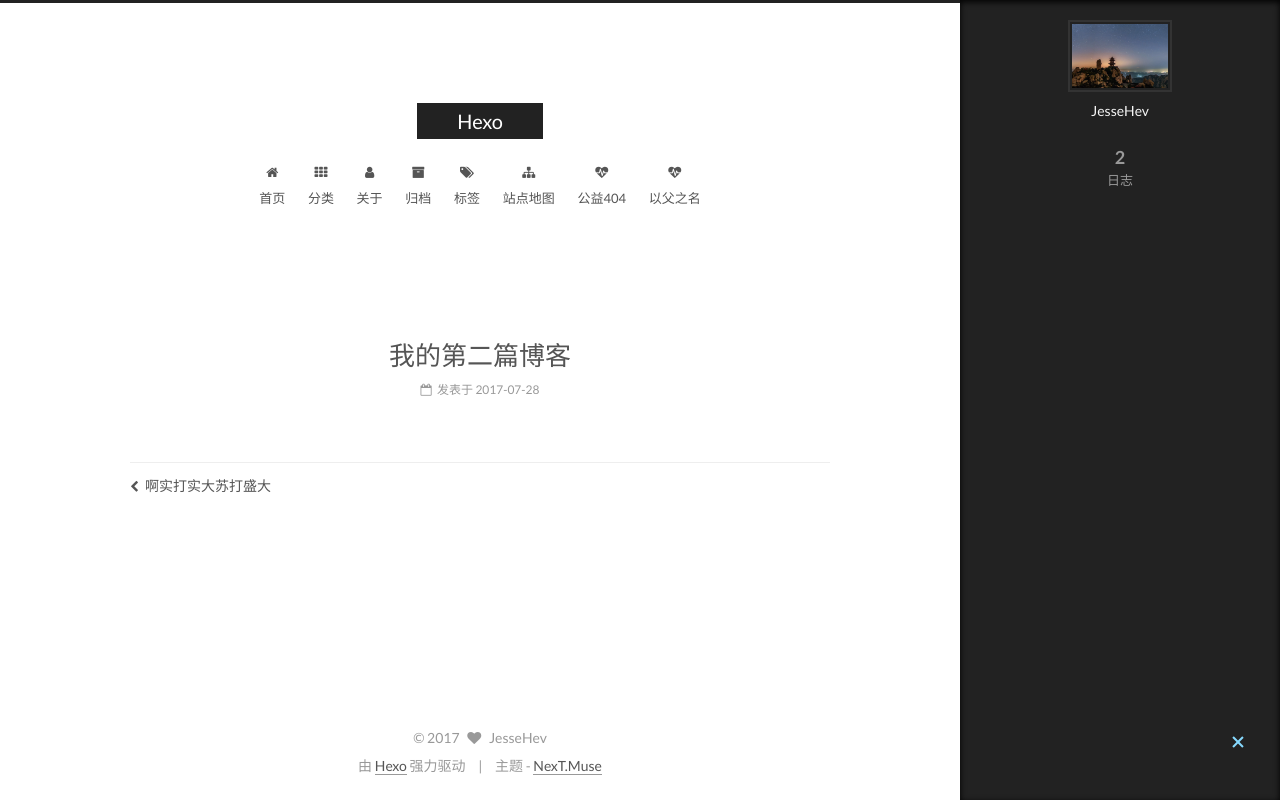
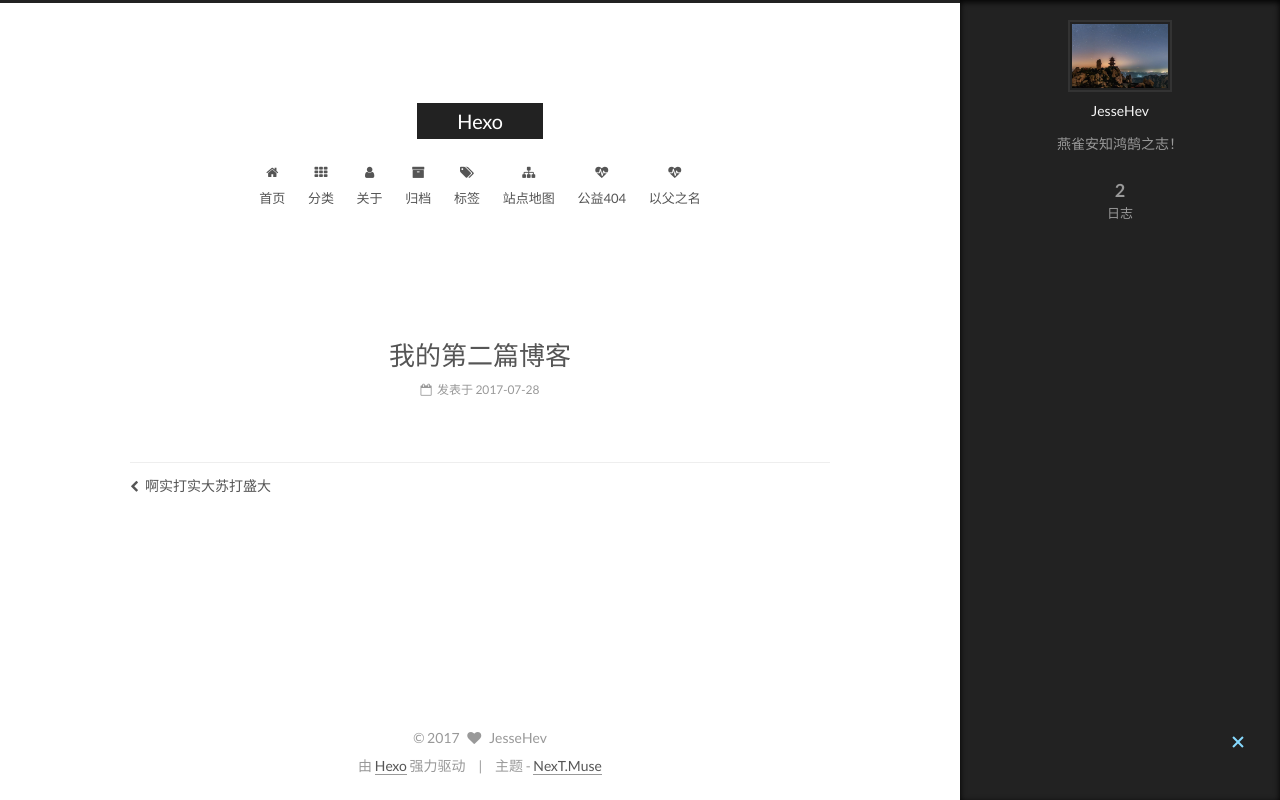
Before and after one commit to jessehev/jessehev.github.io, a plain HTML site: page 2017/07/28/我的第二篇博客/index.html in a window 1280 px wide. Both pictures are taken after a click on the element 1238 px from the left and 743 px from the top of the page. Drawn offline with Linux system fonts and the light colour scheme.

Commit message:
Site updated: 2017-07-28 16:12:37

```diff
--- a/2017/07/28/我的第二篇博客/index.html
+++ b/2017/07/28/我的第二篇博客/index.html
@@ -93,14 +93,17 @@
 
 
 
+<meta name="description" content="燕雀安知鸿鹄之志！">
 <meta property="og:type" content="article">
 <meta property="og:title" content="我的第二篇博客">
 <meta property="og:url" content="https://jessehev.github.io/2017/07/28/我的第二篇博客/index.html">
 <meta property="og:site_name" content="Hexo">
+<meta property="og:description" content="燕雀安知鸿鹄之志！">
 <meta property="og:locale" content="zh-Hans">
 <meta property="og:updated_time" content="2017-07-28T07:20:47.935Z">
 <meta name="twitter:card" content="summary">
 <meta name="twitter:title" content="我的第二篇博客">
+<meta name="twitter:description" content="燕雀安知鸿鹄之志！">
 
 
 
@@ -467,7 +470,7 @@
                alt="JesseHev" />
           <p class="site-author-name" itemprop="name">JesseHev</p>
 
-              <p class="site-description motion-element" itemprop="description"></p>
+              <p class="site-description motion-element" itemprop="description">燕雀安知鸿鹄之志！</p>
 
         </div>
         <nav class="site-state motion-element">
```
Also changed, not shown: 2017/07/25/hello-world/index.html (+1 -1 lines), archives/2017/07/index.html (+4 -1 lines), archives/2017/index.html (+4 -1 lines), archives/index.html (+4 -1 lines), index.html (+4 -1 lines).
